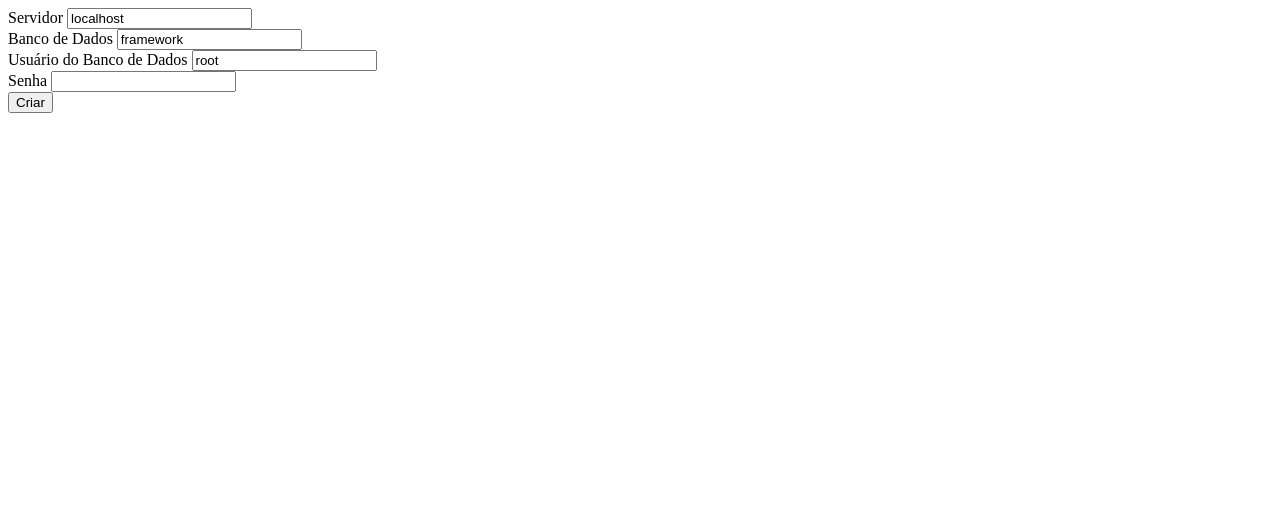
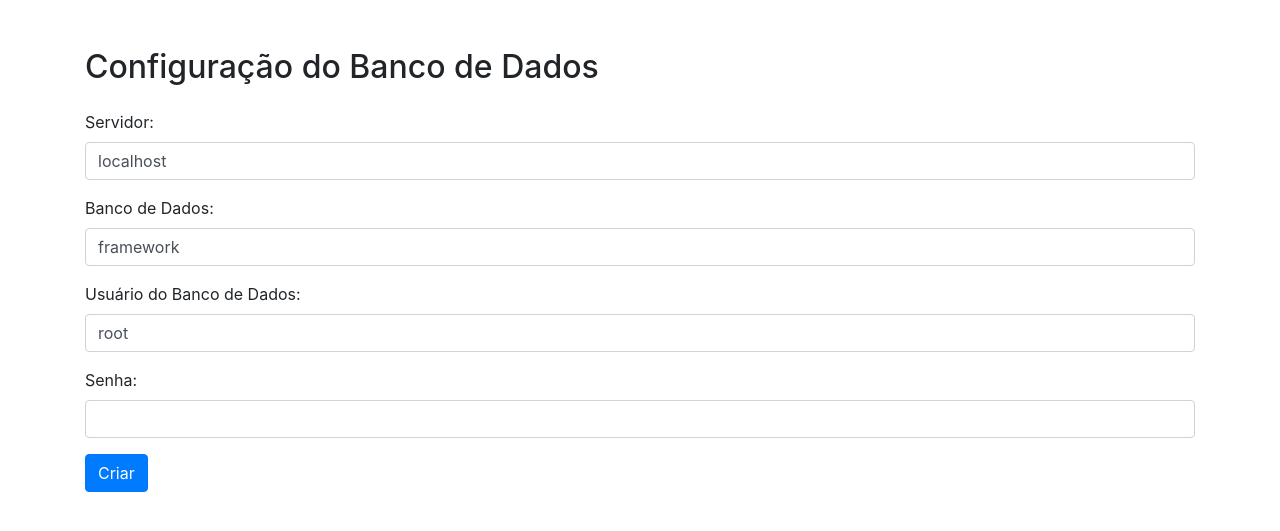
Before and after one commit to Lucas1530/3-TDS, a PHP site: page /FrameworkMVC.php in a window 1280 px wide. Shown: the top 531 px of the page. Run offline with PHP 8.4, Linux system fonts and the light colour scheme.

Commit message:
Update FrameworkMVC.php

```diff
--- a/FrameWork/Atividade 01|09|2024/FrameworkMVC.php
+++ b/FrameWork/Atividade 01|09|2024/FrameworkMVC.php
@@ -1,34 +1,57 @@
+<!DOCTYPE html>
 <html lang="pt">
+
 <head>
+    <meta charset="UTF-8">
+    <meta name="viewport" content="width=device-width, initial-scale=1.0">
     <title>Framework MVC</title>
+    <!-- Bootstrap CSS -->
+    <link href="https://stackpath.bootstrapcdn.com/bootstrap/4.5.2/css/bootstrap.min.css" rel="stylesheet">
 </head>
+
 <body>
+    <div class="container mt-5">
+        <h2 class="mb-4">Configuração do Banco de Dados</h2>
         <form action="conexao.php" method="post">
             <input type="hidden" name="criar" value="1">
-      <label for="servidor">Servidor</label>
-      <input type="text" name="servidor" value="localhost"><br>
-      <label for="banco">Banco de Dados</label>
-      <input type="text" name="banco" value="framework"><br>
-      <label for="usuario">Usuário do Banco de Dados</label>
-      <input type="text" name="usuario" value="root"><br>
-      <label for="senha">Senha</label>
-      <input type="password" name="senha" value=""> <br>
-      <input type="submit" value="Criar">
+            <div class="form-group">
+                <label for="servidor">Servidor:</label>
+                <input type="text" class="form-control" id="servidor" name="servidor" value="localhost">
+            </div>
+            <div class="form-group">
+                <label for="banco">Banco de Dados:</label>
+                <input type="text" class="form-control" id="banco" name="banco" value="framework">
+            </div>
+            <div class="form-group">
+                <label for="usuario">Usuário do Banco de Dados:</label>
+                <input type="text" class="form-control" id="usuario" name="usuario" value="root">
+            </div>
+            <div class="form-group">
+                <label for="senha">Senha:</label>
+                <input type="password" class="form-control" id="senha" name="senha">
+            </div>
+            <button type="submit" class="btn btn-primary">Criar</button>
         </form>
-<label>
+        <div class="mt-3">
             <?php
             if (isset($_GET['msg'])) {
                 switch ($_GET['msg']) {
                     case 0:
-                   echo "Arquitetura do sistema criada com sucesso!";
+                        echo '<div class="alert alert-success">Arquitetura do sistema criada com sucesso!</div>';
                         break;
                     case 1:
-                   echo "ERRO: Problema ao conectar com o Banco de Dados!";
+                        echo '<div class="alert alert-danger">ERRO: Problema ao conectar com o Banco de Dados!</div>';
                         break;
-
                 }
             }
             ?>
-</label>
+        </div>
+    </div>
+
+    <!-- Bootstrap JS and dependencies -->
+    <script src="https://code.jquery.com/jquery-3.5.1.slim.min.js"></script>
+    <script src="https://cdn.jsdelivr.net/npm/@popperjs/core@2.9.2/dist/umd/popper.min.js"></script>
+    <script src="https://stackpath.bootstrapcdn.com/bootstrap/4.5.2/js/bootstrap.min.js"></script>
 </body>
+
 </html>
```
Lines whose indentation alone changed are shown as unchanged.
